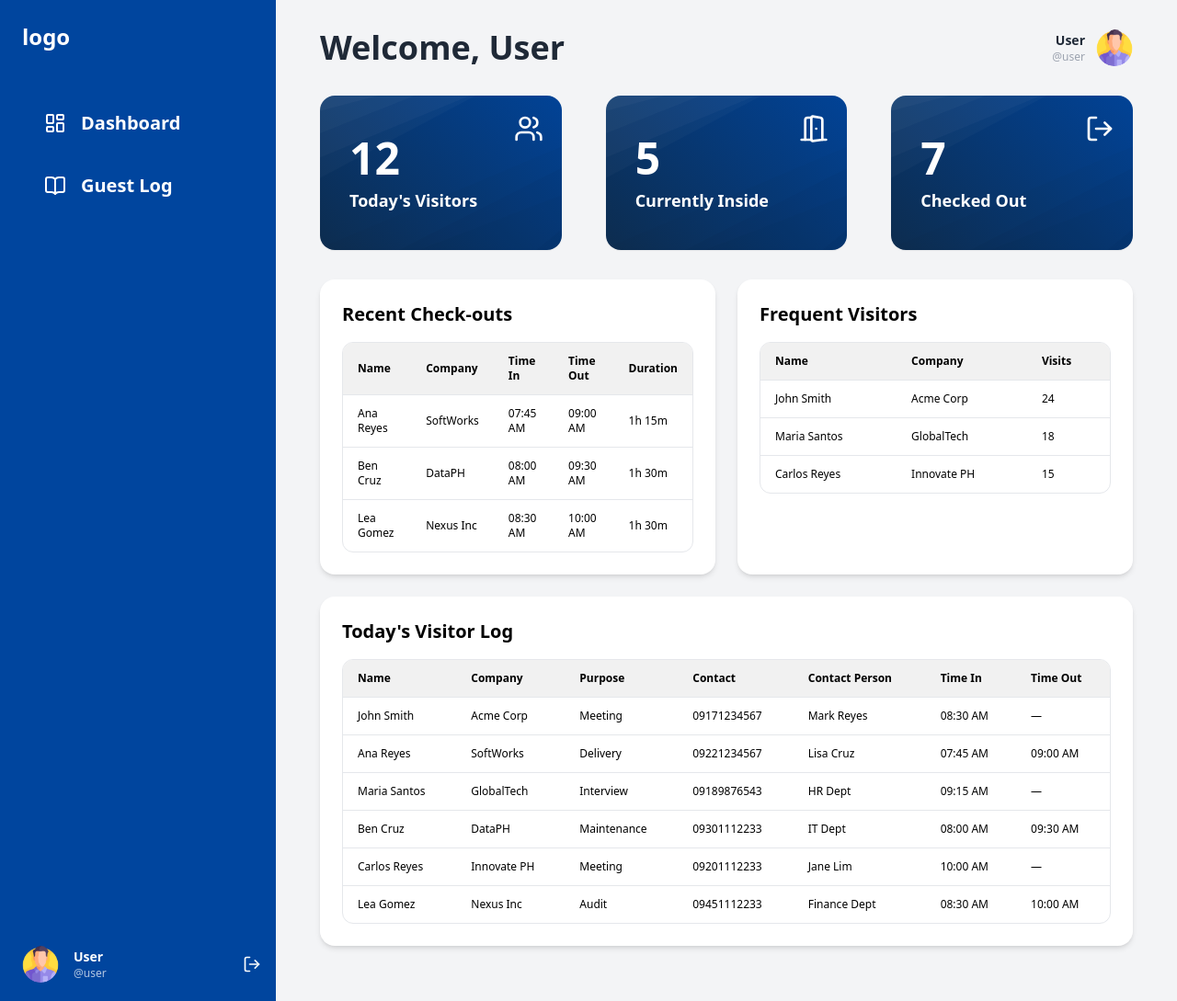
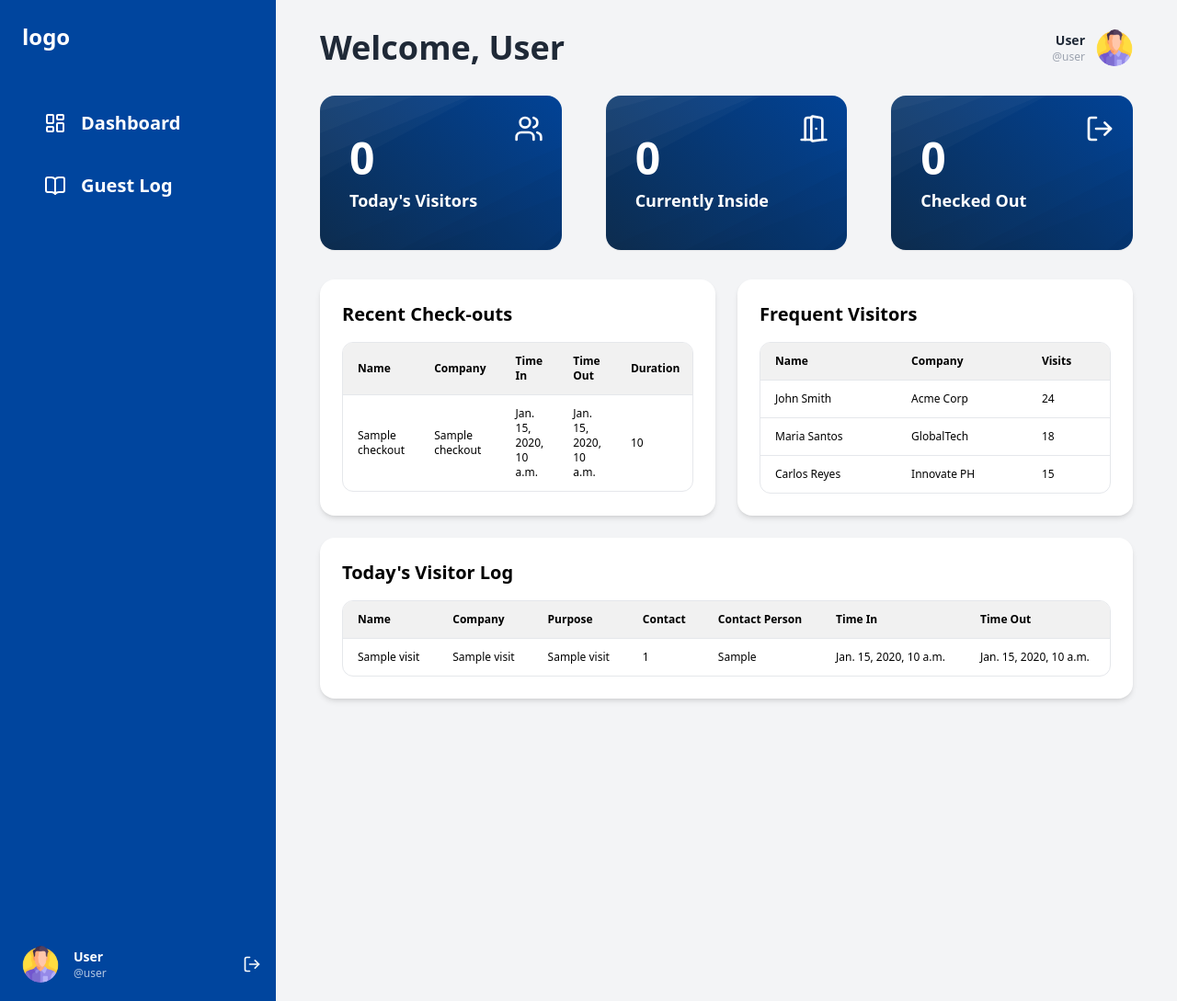
Before and after one commit to CristelMay/logbook, a Django app: template registration/templates/registration/admin-dashboard.html in a window 1280 px wide. Shown: the whole page at 92% size. Run offline with Django 5.2, Linux system fonts and the light colour scheme; the template is opened without the code that fills it: most values are stand-ins (such as "Sample title", 1, 10 or a date in 2020); some libraries are stand-ins or nearby versions.

Commit message:
backend admin dashboard and sql

```diff
--- a/logbook/settings.py
+++ b/logbook/settings.py
@@ -124,6 +124,7 @@ DATABASES = {
             'client_encoding': 'UTF8',
             'sslmode': os.getenv('DB_SSLMODE', 'require'),
             'connect_timeout': int(os.getenv('DB_CONNECT_TIMEOUT', '10')),
+            'options': f"-c timezone={os.getenv('DB_TIMEZONE', 'Asia/Manila')}",
         },
     }
 }
@@ -153,7 +154,7 @@ AUTH_PASSWORD_VALIDATORS = [
 
 LANGUAGE_CODE = 'en-us'
 
-TIME_ZONE = 'UTC'
+TIME_ZONE = 'Asia/Manila'
 
 USE_I18N = True
 
--- a/registration/templates/registration/admin-dashboard.html
+++ b/registration/templates/registration/admin-dashboard.html
@@ -27,17 +27,17 @@
 <div class="grid grid-cols-3 gap-12 mb-8">
     <div class="stat-card-bg rounded-2xl px-8 py-10 shadow-sm transition-all duration-300 hover:scale-105 cursor-pointer relative overflow-hidden">
         <i data-lucide="users" class="absolute top-5 right-5 w-8 h-8 text-white"></i>
-        <p class="text-5xl font-bold text-white mt-1 mb-2">12</p>
+        <p class="text-5xl font-bold text-white mt-1 mb-2">{{ stats.total_today|default:0 }}</p>
         <p class="text-lg font-semibold text-white">Today's Visitors</p>
     </div>
     <div class="stat-card-bg rounded-2xl px-8 py-10 shadow-sm transition-all duration-300 hover:scale-105 cursor-pointer relative overflow-hidden">
         <i data-lucide="door-open" class="absolute top-5 right-5 w-8 h-8 text-white"></i>
-        <p class="text-5xl font-bold text-white mt-1 mb-2">5</p>
+        <p class="text-5xl font-bold text-white mt-1 mb-2">{{ stats.currently_inside|default:0 }}</p>
         <p class="text-lg font-semibold text-white">Currently Inside</p>
     </div>
     <div class="stat-card-bg rounded-2xl px-8 py-10 shadow-sm transition-all duration-300 hover:scale-105 cursor-pointer relative overflow-hidden">
         <i data-lucide="log-out" class="absolute top-5 right-5 w-8 h-8 text-white"></i>
-        <p class="text-5xl font-bold text-white mt-1 mb-2">7</p>
+        <p class="text-5xl font-bold text-white mt-1 mb-2">{{ stats.checked_out_today|default:0 }}</p>
         <p class="text-lg font-semibold text-white">Checked Out</p>
     </div>
 </div>
@@ -48,6 +48,11 @@
     <!-- Recent Check-outs -->
     <div class="bg-white rounded-2xl p-6 shadow-md">
         <h3 class="text-xl font-semibold text-black mb-4">Recent Check-outs</h3>
+        {% if recent_checkouts_error %}
+        <div class="mb-4 rounded-lg border border-red-200 bg-red-50 px-3 py-2 text-xs text-red-700">
+            Recent check-outs query error: {{ recent_checkouts_error }}
+        </div>
+        {% endif %}
         <div class="rounded-xl overflow-hidden" style="border: 1px solid #e5e7eb;">
             <table class="w-full text-xs text-black border-collapse">
                 <thead>
@@ -60,27 +65,19 @@
                     </tr>
                 </thead>
                 <tbody>
+                    {% for checkout in recent_checkouts %}
                     <tr style="border-top: 1px solid #e5e7eb;">
-                        <td class="px-4 py-3">Ana Reyes</td>
-                        <td class="px-4 py-3">SoftWorks</td>
-                        <td class="px-4 py-3">07:45 AM</td>
-                        <td class="px-4 py-3">09:00 AM</td>
-                        <td class="px-4 py-3">1h 15m</td>
+                        <td class="px-4 py-3">{{ checkout.guest_name }}</td>
+                        <td class="px-4 py-3">{{ checkout.company_name }}</td>
+                        <td class="px-4 py-3">{{ checkout.time_in }}</td>
+                        <td class="px-4 py-3">{{ checkout.time_out }}</td>
+                        <td class="px-4 py-3">{{ checkout.duration }}</td>
                     </tr>
+                    {% empty %}
                     <tr style="border-top: 1px solid #e5e7eb;">
-                        <td class="px-4 py-3">Ben Cruz</td>
-                        <td class="px-4 py-3">DataPH</td>
-                        <td class="px-4 py-3">08:00 AM</td>
-                        <td class="px-4 py-3">09:30 AM</td>
-                        <td class="px-4 py-3">1h 30m</td>
+                        <td colspan="5" class="px-4 py-3 text-center text-gray-500">No recent check-outs found.</td>
                     </tr>
-                    <tr style="border-top: 1px solid #e5e7eb;">
-                        <td class="px-4 py-3">Lea Gomez</td>
-                        <td class="px-4 py-3">Nexus Inc</td>
-                        <td class="px-4 py-3">08:30 AM</td>
-                        <td class="px-4 py-3">10:00 AM</td>
-                        <td class="px-4 py-3">1h 30m</td>
-                    </tr>
+                    {% endfor %}
                 </tbody>
             </table>
         </div>
@@ -124,6 +121,11 @@
 <!-- Today's Visitor Log - Full Width -->
 <div class="bg-white rounded-2xl p-6 shadow-md mb-6">
     <h3 class="text-xl font-semibold text-black mb-4">Today's Visitor Log</h3>
+    {% if today_visitor_log_error %}
+    <div class="mb-4 rounded-lg border border-red-200 bg-red-50 px-3 py-2 text-xs text-red-700">
+        Today's visitor log query error: {{ today_visitor_log_error }}
+    </div>
+    {% endif %}
     <div class="rounded-xl overflow-hidden" style="border: 1px solid #e5e7eb;">
         <table class="w-full text-xs text-black border-collapse">
             <thead>
@@ -138,60 +140,21 @@
                 </tr>
             </thead>
             <tbody>
+                {% for visit in today_visitor_log %}
                 <tr style="border-top: 1px solid #e5e7eb;">
-                    <td class="px-4 py-3">John Smith</td>
-                    <td class="px-4 py-3">Acme Corp</td>
-                    <td class="px-4 py-3">Meeting</td>
-                    <td class="px-4 py-3">09171234567</td>
-                    <td class="px-4 py-3">Mark Reyes</td>
-                    <td class="px-4 py-3">08:30 AM</td>
-                    <td class="px-4 py-3">—</td>
+                    <td class="px-4 py-3">{{ visit.guest_name }}</td>
+                    <td class="px-4 py-3">{{ visit.company_name }}</td>
+                    <td class="px-4 py-3">{{ visit.purpose_name }}</td>
+                    <td class="px-4 py-3">{{ visit.contact_number }}</td>
+                    <td class="px-4 py-3">{{ visit.contact_person }}</td>
+                    <td class="px-4 py-3">{{ visit.time_in }}</td>
+                    <td class="px-4 py-3">{{ visit.time_out }}</td>
                 </tr>
+                {% empty %}
                 <tr style="border-top: 1px solid #e5e7eb;">
-                    <td class="px-4 py-3">Ana Reyes</td>
-                    <td class="px-4 py-3">SoftWorks</td>
-                    <td class="px-4 py-3">Delivery</td>
-                    <td class="px-4 py-3">09221234567</td>
-                    <td class="px-4 py-3">Lisa Cruz</td>
-                    <td class="px-4 py-3">07:45 AM</td>
-                    <td class="px-4 py-3">09:00 AM</td>
+                    <td colspan="7" class="px-4 py-3 text-center text-gray-500">No visitor records for today.</td>
                 </tr>
-                <tr style="border-top: 1px solid #e5e7eb;">
-                    <td class="px-4 py-3">Maria Santos</td>
-                    <td class="px-4 py-3">GlobalTech</td>
-                    <td class="px-4 py-3">Interview</td>
-                    <td class="px-4 py-3">09189876543</td>
-                    <td class="px-4 py-3">HR Dept</td>
-                    <td class="px-4 py-3">09:15 AM</td>
-                    <td class="px-4 py-3">—</td>
-                </tr>
-                <tr style="border-top: 1px solid #e5e7eb;">
-                    <td class="px-4 py-3">Ben Cruz</td>
-                    <td class="px-4 py-3">DataPH</td>
-                    <td class="px-4 py-3">Maintenance</td>
-                    <td class="px-4 py-3">09301112233</td>
-                    <td class="px-4 py-3">IT Dept</td>
-                    <td class="px-4 py-3">08:00 AM</td>
-                    <td class="px-4 py-3">09:30 AM</td>
-                </tr>
-                <tr style="border-top: 1px solid #e5e7eb;">
-                    <td class="px-4 py-3">Carlos Reyes</td>
-                    <td class="px-4 py-3">Innovate PH</td>
-                    <td class="px-4 py-3">Meeting</td>
-                    <td class="px-4 py-3">09201112233</td>
-                    <td class="px-4 py-3">Jane Lim</td>
-                    <td class="px-4 py-3">10:00 AM</td>
-                    <td class="px-4 py-3">—</td>
-                </tr>
-                <tr style="border-top: 1px solid #e5e7eb;">
-                    <td class="px-4 py-3">Lea Gomez</td>
-                    <td class="px-4 py-3">Nexus Inc</td>
-                    <td class="px-4 py-3">Audit</td>
-                    <td class="px-4 py-3">09451112233</td>
-                    <td class="px-4 py-3">Finance Dept</td>
-                    <td class="px-4 py-3">08:30 AM</td>
-                    <td class="px-4 py-3">10:00 AM</td>
-                </tr>
+                {% endfor %}
             </tbody>
         </table>
     </div>
--- a/registration/templates/registration/lobby-dashboard.html
+++ b/registration/templates/registration/lobby-dashboard.html
@@ -1,7 +1,7 @@
 {% extends "base.html" %}
 {% load static %}
 
-{% block title %}Admin Dashboard{% endblock %}
+{% block title %}Lobby Dashboard{% endblock %}
 
 {% block content %}
 <style>
```
Also changed, not shown: registration/models.py (+100 -0 lines), registration/views.py (+46 -1 lines), sql/supabase_schema.sql (+125 -5 lines).
